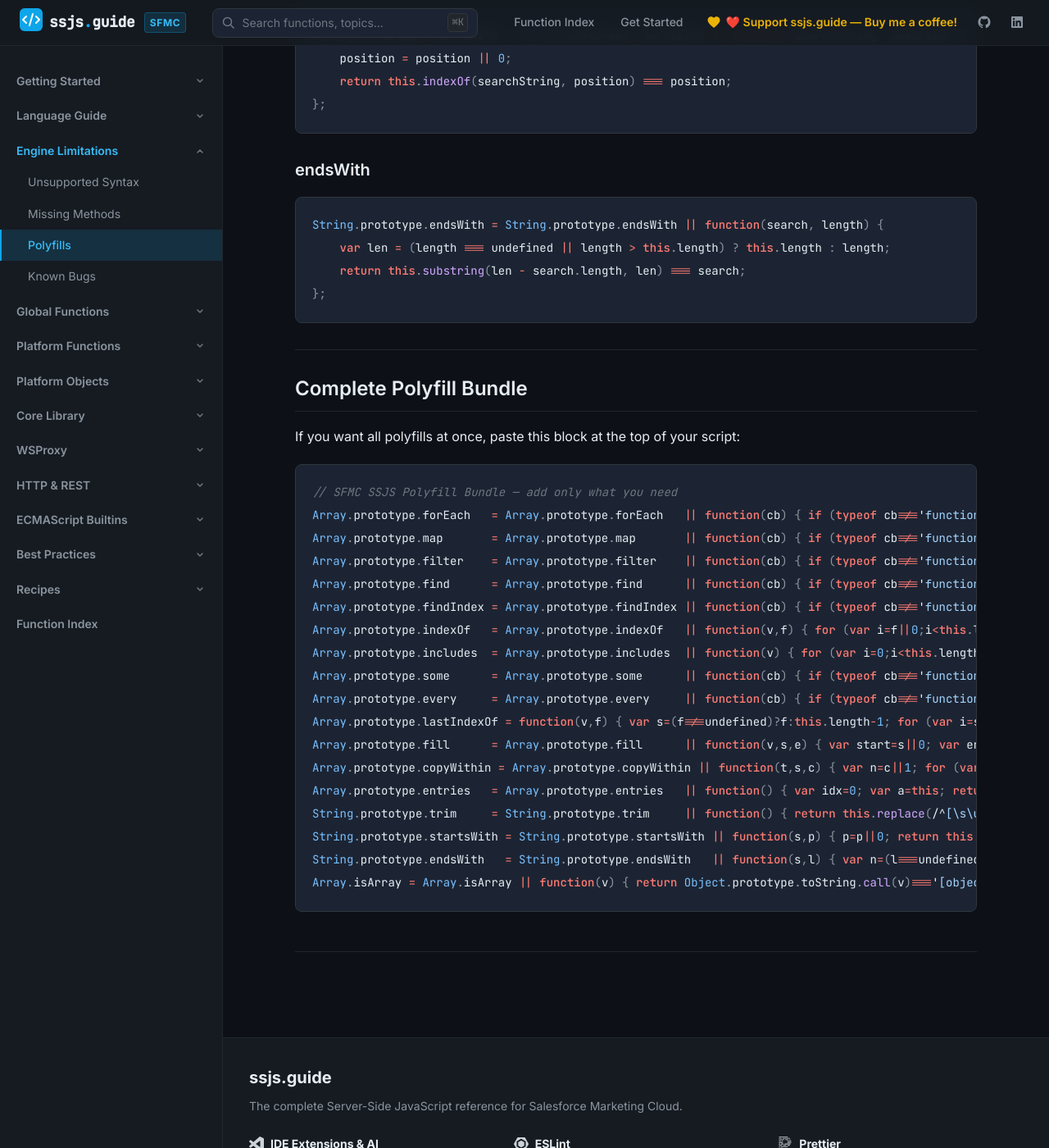
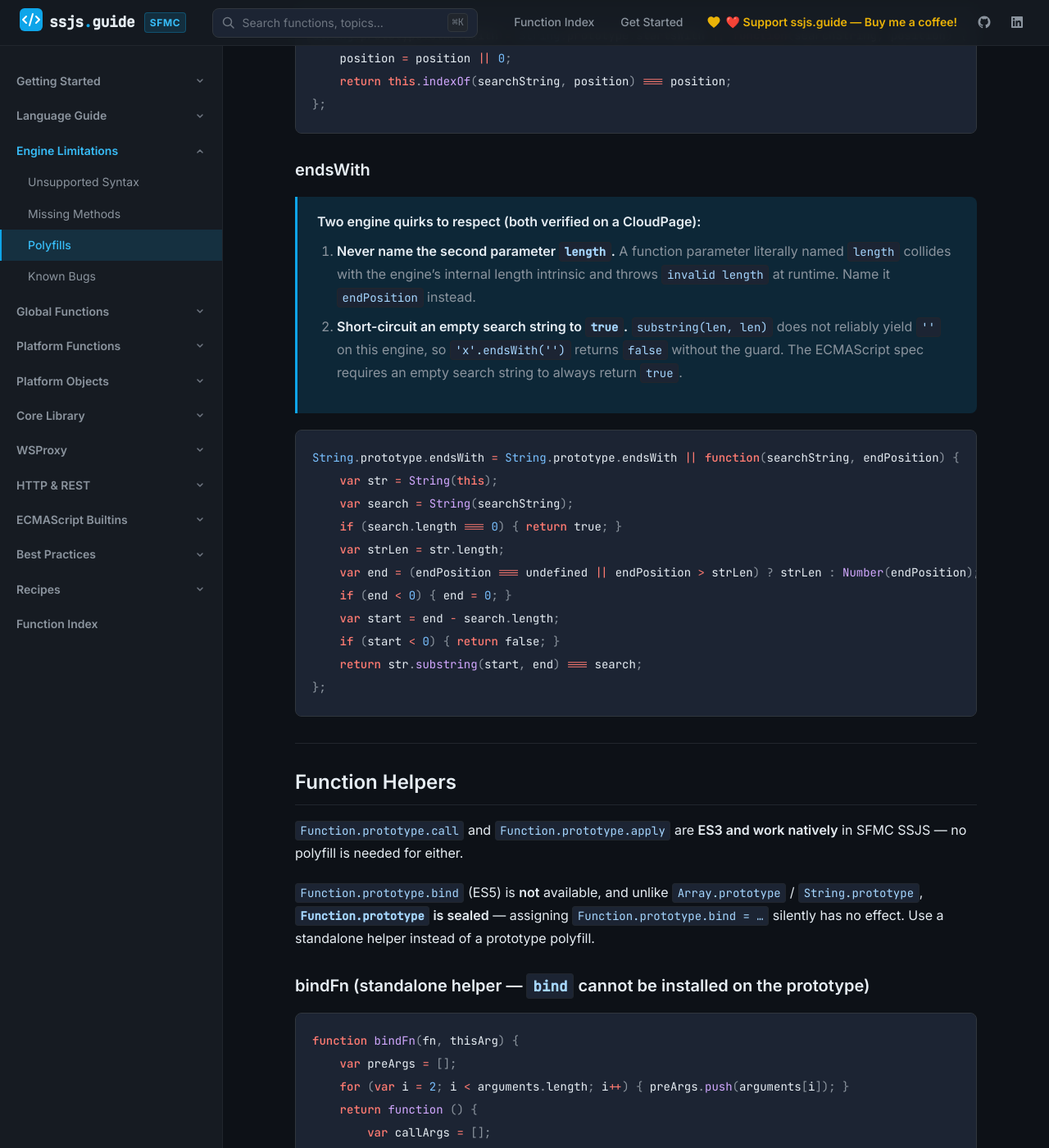
Before and after one commit to JoernBerkefeld/ssjs.guide, a Jekyll site: the page built from engine-limitations/polyfills.md, in a window 1280 px wide and 1400 px high, scrolled down 8222 px. Shown: the whole window at 82% size. Built offline with Jekyll 4.4.1, drawn with Linux system fonts in a browser that asks for light colours; some of the changed text lies outside the part shown.

Commit message:
docs: add Function Methods page (call/apply native, bindFn helper) and fix endsWith polyfill

````diff
--- a/_data/navigation.yml
+++ b/_data/navigation.yml
@@ -338,6 +338,8 @@
         url: /ecmascript-builtins/number-methods/
       - title: Object Methods
         url: /ecmascript-builtins/object-methods/
+      - title: Function Methods
+        url: /ecmascript-builtins/function-methods/
       - title: Date Methods
         url: /ecmascript-builtins/date-methods/
       - title: Regular Expressions
--- a/engine-limitations/polyfills.md
+++ b/engine-limitations/polyfills.md
@@ -3,7 +3,7 @@
 title: Polyfills
 parent: Engine Limitations
 parent_url: /engine-limitations/
-description: Ready-to-use polyfill implementations for the 20 missing or broken Array and String methods in SFMC SSJS.
+description: Ready-to-use polyfill implementations and helpers for the missing or broken Array, String, and Function methods in SFMC SSJS.
 ---
 
 Copy the polyfills you need to the top of your SSJS script block (before any usage). Add only the ones you actually use — each one adds a small amount of overhead.
@@ -306,11 +306,54 @@
 
 ### endsWith
 
+> **Two engine quirks to respect (both verified on a CloudPage):**
+>
+> 1. **Never name the second parameter `length`.** A function parameter literally named `length` collides with the engine's internal length intrinsic and throws `invalid length` at runtime. Name it `endPosition` instead.
+> 2. **Short-circuit an empty search string to `true`.** `substring(len, len)` does not reliably yield `''` on this engine, so `'x'.endsWith('')` returns `false` without the guard. The ECMAScript spec requires an empty search string to always return `true`.
+
 ```javascript
-String.prototype.endsWith = String.prototype.endsWith || function(search, length) {
-    var len = (length === undefined || length > this.length) ? this.length : length;
-    return this.substring(len - search.length, len) === search;
+String.prototype.endsWith = String.prototype.endsWith || function(searchString, endPosition) {
+    var str = String(this);
+    var search = String(searchString);
+    if (search.length === 0) { return true; }
+    var strLen = str.length;
+    var end = (endPosition === undefined || endPosition > strLen) ? strLen : Number(endPosition);
+    if (end < 0) { end = 0; }
+    var start = end - search.length;
+    if (start < 0) { return false; }
+    return str.substring(start, end) === search;
 };
+```
+
+---
+
+## Function Helpers
+
+`Function.prototype.call` and `Function.prototype.apply` are **ES3 and work natively** in SFMC SSJS — no polyfill is needed for either.
+
+`Function.prototype.bind` (ES5) is **not** available, and unlike `Array.prototype` / `String.prototype`, **`Function.prototype` is sealed** — assigning `Function.prototype.bind = …` silently has no effect. Use a standalone helper instead of a prototype polyfill.
+
+### bindFn (standalone helper — `bind` cannot be installed on the prototype)
+
+```javascript
+function bindFn(fn, thisArg) {
+    var preArgs = [];
+    for (var i = 2; i < arguments.length; i++) { preArgs.push(arguments[i]); }
+    return function () {
+        var callArgs = [];
+        for (var a = 0; a < preArgs.length; a++) { callArgs.push(preArgs[a]); }
+        for (var b = 0; b < arguments.length; b++) { callArgs.push(arguments[b]); }
+        return fn.apply(thisArg, callArgs);
+    };
+}
+```
+
+Usage — `bindFn(fn, thisArg[, ...preArgs])` returns a new function with `this` and any leading arguments pre-bound:
+
+```javascript
+var greet = function (greeting, name) { return greeting + ', ' + name + '!'; };
+var sayHi = bindFn(greet, null, 'Hi');
+sayHi('Ada'); // "Hi, Ada!"
 ```
 
 ---
@@ -336,6 +379,8 @@
 Array.prototype.entries   = Array.prototype.entries   || function() { var idx=0; var a=this; return { next: function() { return idx<a.length ? {value:[idx,a[idx++]],done:false} : {done:true}; } }; };
 String.prototype.trim     = String.prototype.trim     || function() { return this.replace(/^[\s\uFEFF\xA0]+|[\s\uFEFF\xA0]+$/g,''); };
 String.prototype.startsWith = String.prototype.startsWith || function(s,p) { p=p||0; return this.indexOf(s,p)===p; };
-String.prototype.endsWith   = String.prototype.endsWith   || function(s,l) { var n=(l===undefined||l>this.length)?this.length:l; return this.substring(n-s.length,n)===s; };
+String.prototype.endsWith   = String.prototype.endsWith   || function(searchString,endPosition) { var str=String(this); var search=String(searchString); if (search.length===0) return true; var strLen=str.length; var end=(endPosition===undefined||endPosition>strLen)?strLen:Number(endPosition); if (end<0) end=0; var start=end-search.length; if (start<0) return false; return str.substring(start,end)===search; };
 Array.isArray = Array.isArray || function(v) { return Object.prototype.toString.call(v)==='[object Array]'; };
+// Function.prototype.bind is unavailable AND the prototype is sealed — use this standalone helper instead:
+function bindFn(fn,thisArg) { var preArgs=[]; for (var i=2;i<arguments.length;i++) preArgs.push(arguments[i]); return function() { var callArgs=[]; for (var a=0;a<preArgs.length;a++) callArgs.push(preArgs[a]); for (var b=0;b<arguments.length;b++) callArgs.push(arguments[b]); return fn.apply(thisArg,callArgs); }; }
 ```
````
Also changed, not shown: ecmascript-builtins/function-methods.md (added, +97 -0 lines), ecmascript-builtins/index.md (+9 -0 lines), site-index.json.
